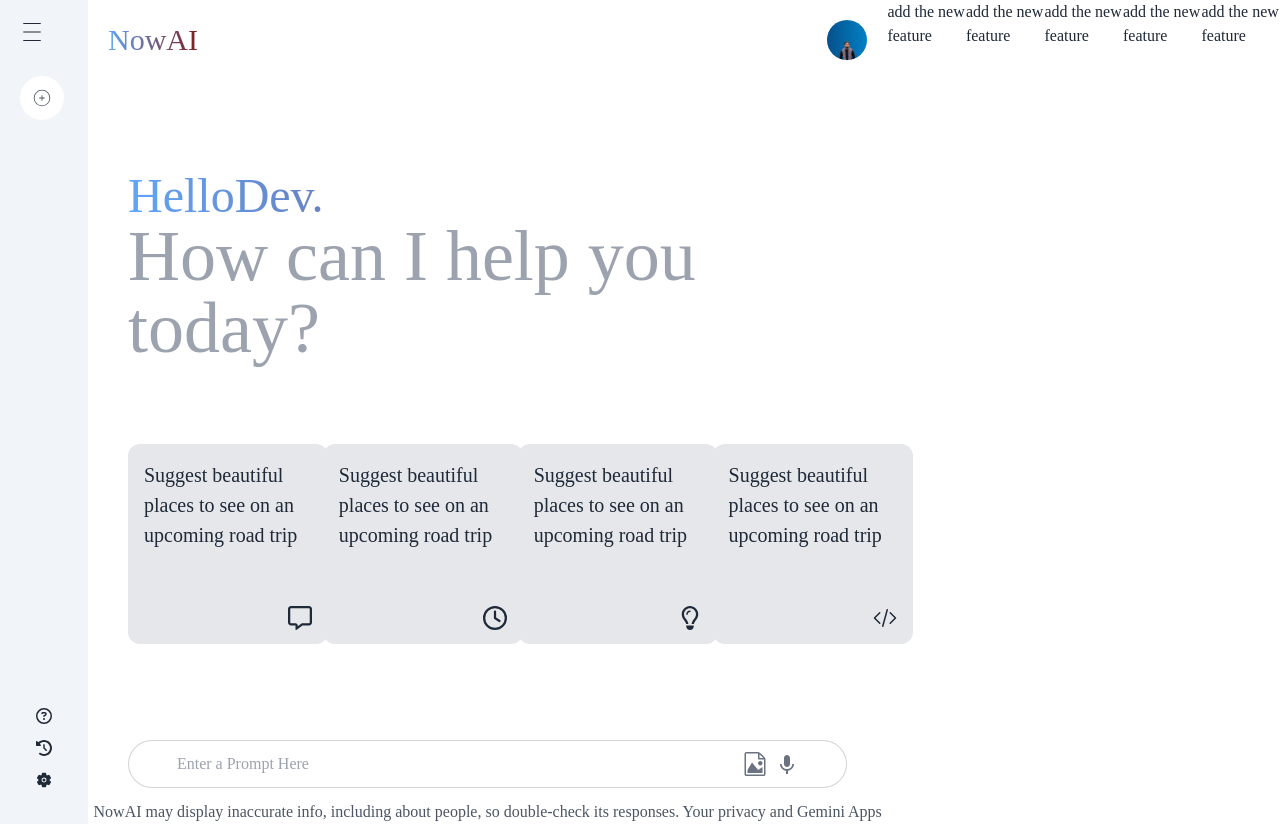
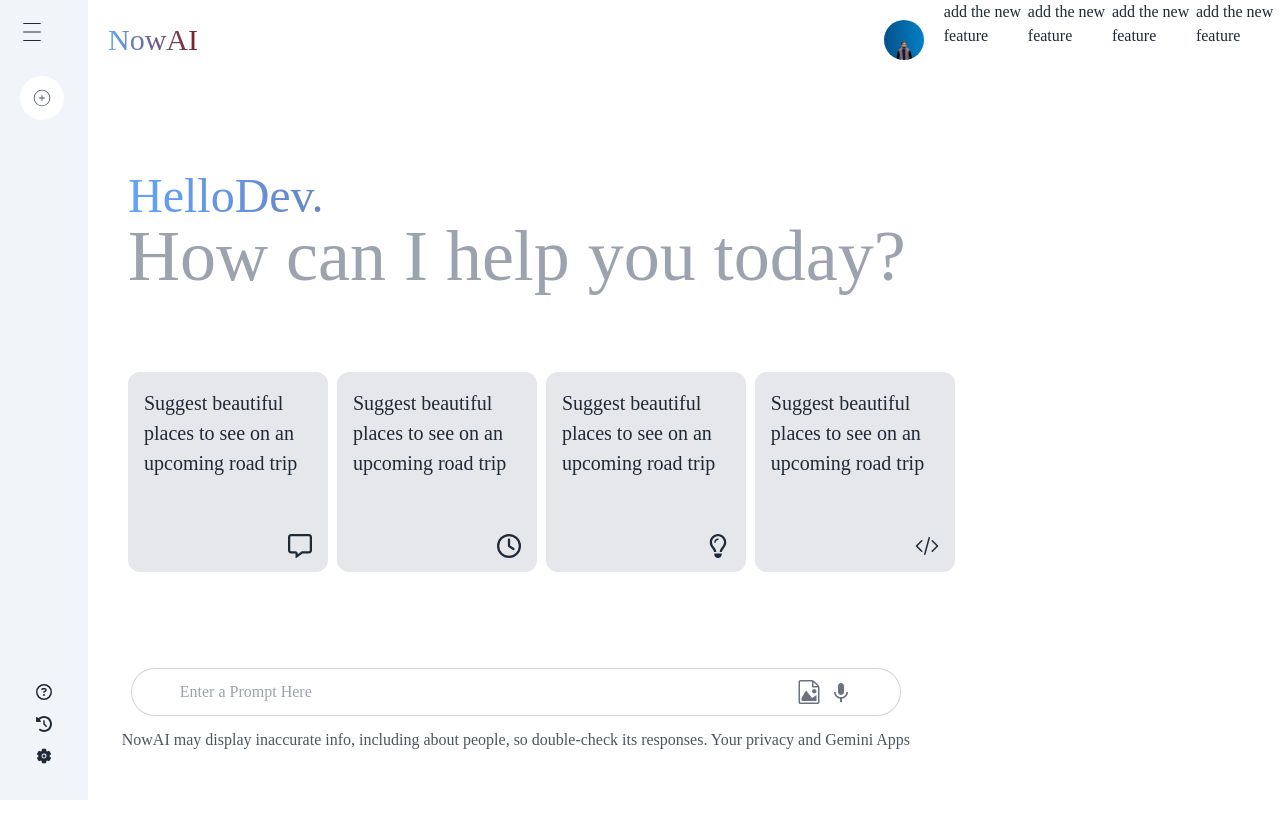
Before and after one commit to sakirmohammad775/Now-AI-Client-Site, a React (Vite) app: page / in a window 1280 px wide. After the commit the page ends 800 px from the top, so only its background shows below. Built offline with nearby package versions, Linux system fonts and the light colour scheme.

Commit message:
NB: getaures

```diff
--- a/src/Home/Home.jsx
+++ b/src/Home/Home.jsx
@@ -13,7 +13,6 @@
                     <h3>add the new feature</h3>
                     <h3>add the new feature</h3>
                     <h3>add the new feature</h3>
-                    <h3>add the new feature</h3>
                 </div>
             </div>
         </>
```
